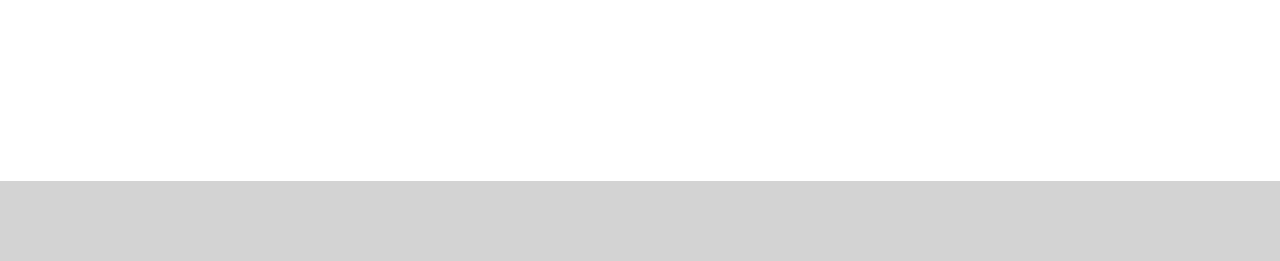
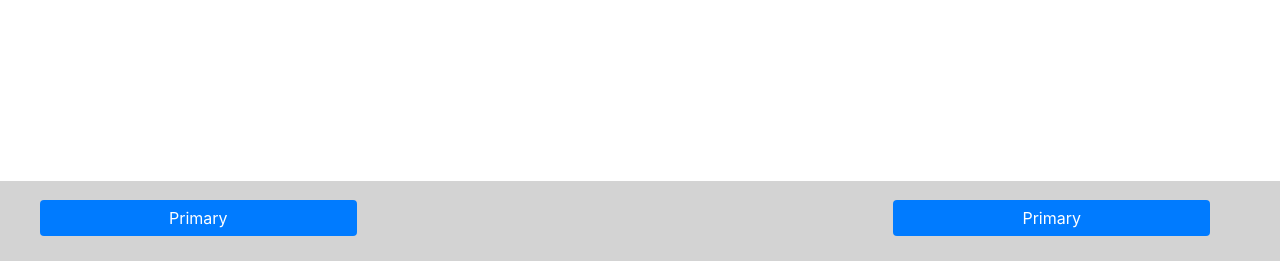
Before and after one commit to Saihan786/House-Backend, a Django app: page /plot/ in a window 1280 px wide. Shown: the part 539-800 px from the top of the page. Run offline with Django 4.2, Linux system fonts and the light colour scheme.

Commit message:
Update footer to contain buttons
* TODO: add button functionality to swap between map and generate

```diff
--- a/website/rlpsite/plot/static/plot/style.css
+++ b/website/rlpsite/plot/static/plot/style.css
@@ -4,8 +4,16 @@ body {
   margin: 0;
 }
 
-#box {
+.togglebuttons {
+    /* color: black;
+    background-color: darkgray; */
+    border: none;
+    width: 80%;
+}
+
+.box {
   height: 100%;
+  width: 100%;
 }
 
 #header {
@@ -18,6 +26,21 @@ body {
 }
 #content {
     height: 80%;
+}
+
+#footer-sections{
+    width: 100%;
+    height: 80%;
+    padding-top: 1.5%;
+    padding-bottom: 0.5%;
+}
+.col-sm.footer-section-small {
+    width: 15%;
+    text-align: center;
+}
+.col-sm.footer-section-large {
+    width: 70%;
+    text-align: center;
 }
 
 .welcome-text {
--- /dev/null
+++ b/website/rlpsite/plot/static/plot/style.js
@@ -0,0 +1,3 @@
+function myFunction() {
+    alert("Hello from a static file!");
+  }
--- a/website/rlpsite/plot/templates/plot/index.html
+++ b/website/rlpsite/plot/templates/plot/index.html
@@ -21,7 +21,7 @@
 
 
   <body>
-    <div id="box">
+    <div class="box">
       <div id="header"></div>
       <div id="content">
 
@@ -32,12 +32,22 @@
           <p1>Use the map to create a red line plot.</p1>
           <p1>Click on the 'polygon' button to draw out a polygon, then click 'Export' to download it as a data.geojson file.</p1>
         </div>
-        <object id="map" data="{% static 'plot/map.html' %}"></object>
+        <!-- <object id="map" data="{% static 'plot/map.html' %}"></object> -->
 
 
 
       </div>
-      <div id="footer"></div>
+      <div id="footer">
+          <div class="row" id="footer-sections">
+            <div class="col-sm footer-section-small">
+              <button type="button" class="btn btn-primary togglebuttons" onclick="myFunction()">Primary</button>
+            </div>
+            <div class="col-sm footer-section-large"></div>
+            <div class="col-sm footer-section-small">
+              <button type="button" class="btn btn-primary togglebuttons">Primary</button>
+            </div>
+          </div>
+      </div>
     </div>
 
 
@@ -45,6 +55,6 @@
 
     <script src="https://code.jquery.com/jquery-3.5.1.slim.min.js" integrity="sha384-DfXdz2htPH0lsSSs5nCTpuj/zy4C+OGpamoFVy38MVBnE+IbbVYUew+OrCXaRkfj" crossorigin="anonymous"></script>
     <script src="https://cdn.jsdelivr.net/npm/bootstrap@4.5.3/dist/js/bootstrap.bundle.min.js" integrity="sha384-ho+j7jyWK8fNQe+A12Hb8AhRq26LrZ/JpcUGGOn+Y7RsweNrtN/tE3MoK7ZeZDyx" crossorigin="anonymous"></script>
-
+    <script src="{% static 'plot/style.js' %}"></script>
   </body>
 </html>
```
